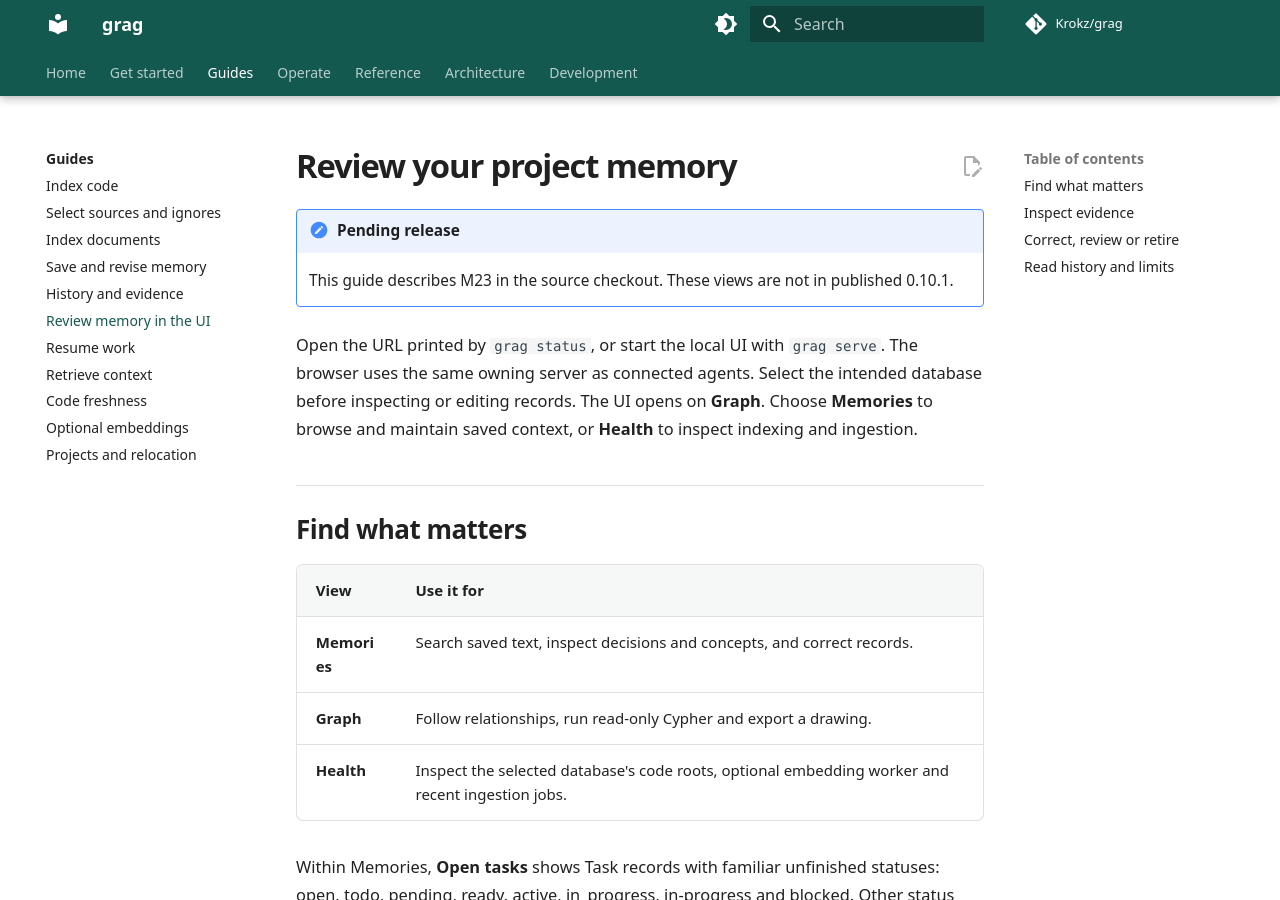
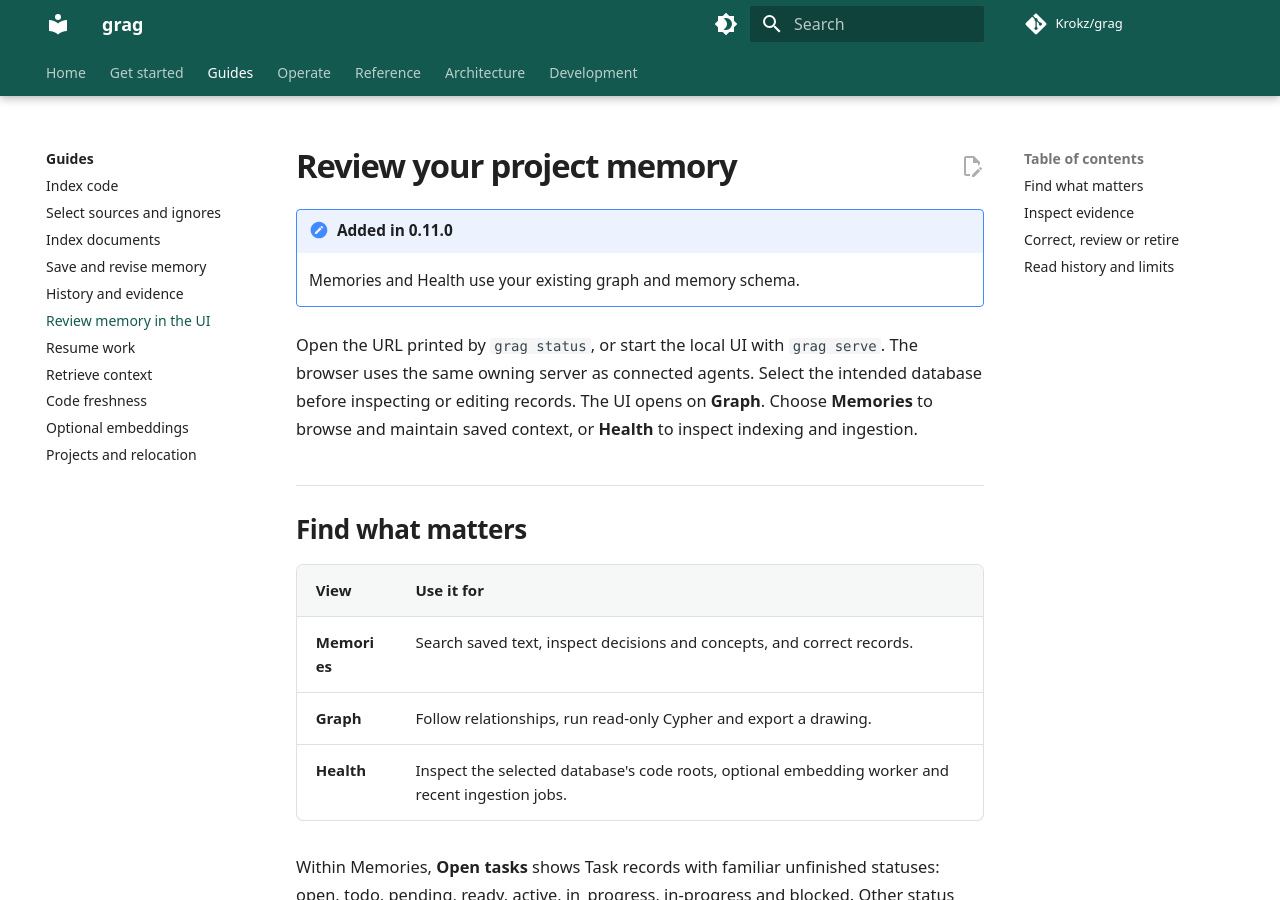
Before and after one commit to Krokz/grag, an MkDocs documentation site: the page built from docs/guides/ui.md, in a window 1280 px wide and 900 px high. Built offline with MkDocs 1.6.1 and Material for MkDocs 9.7.7, drawn with Linux system fonts in a browser that asks for light colours; comment, search, counter and statistics services are not loaded.

```diff
--- a/docs/guides/ui.md
+++ b/docs/guides/ui.md
@@ -1,7 +1,7 @@
 # Review your project memory
 
-!!! note "Pending release"
-    This guide describes M23 in the source checkout. These views are not in published 0.10.1.
+!!! note "Added in 0.11.0"
+    Memories and Health use your existing graph and memory schema.
 
 Open the URL printed by `grag status`, or start the local UI with `grag serve`.
 The browser uses the same owning server as connected agents. Select the intended
--- a/pyproject.toml
+++ b/pyproject.toml
@@ -4,7 +4,7 @@ build-backend = "hatchling.build"
 
 [project]
 name = "gragdb"
-version = "0.10.1"
+version = "0.11.0"
 description = "Local-first, LLM-first graph knowledgebase: embedded Cypher engine, MCP tool contract, token-frugal GraphRAG retrieval"
 readme = "README.md"
 requires-python = ">=3.10,<3.15"
```
Also changed, not shown: docs/architecture.md (+1 -2 lines).
